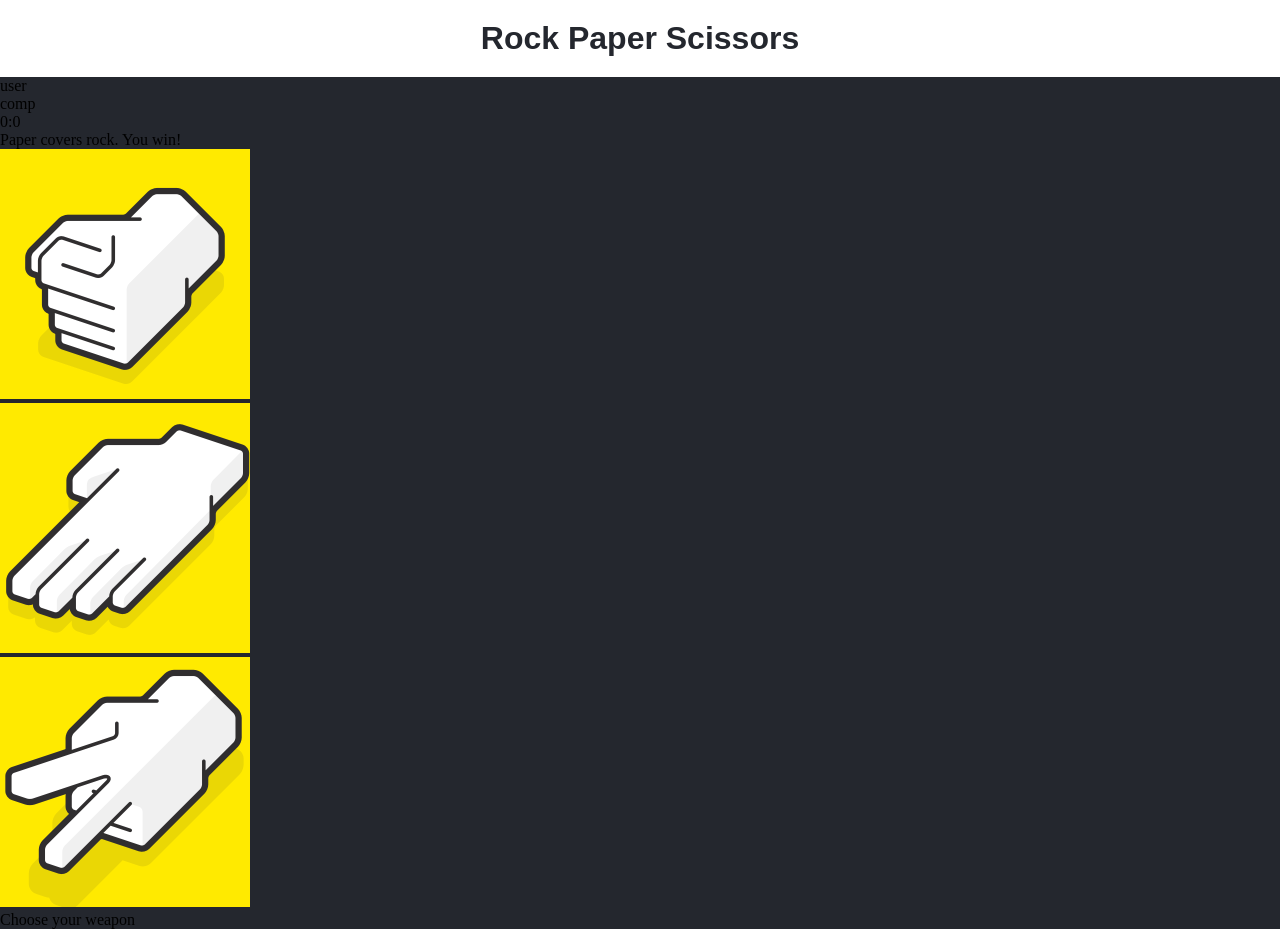
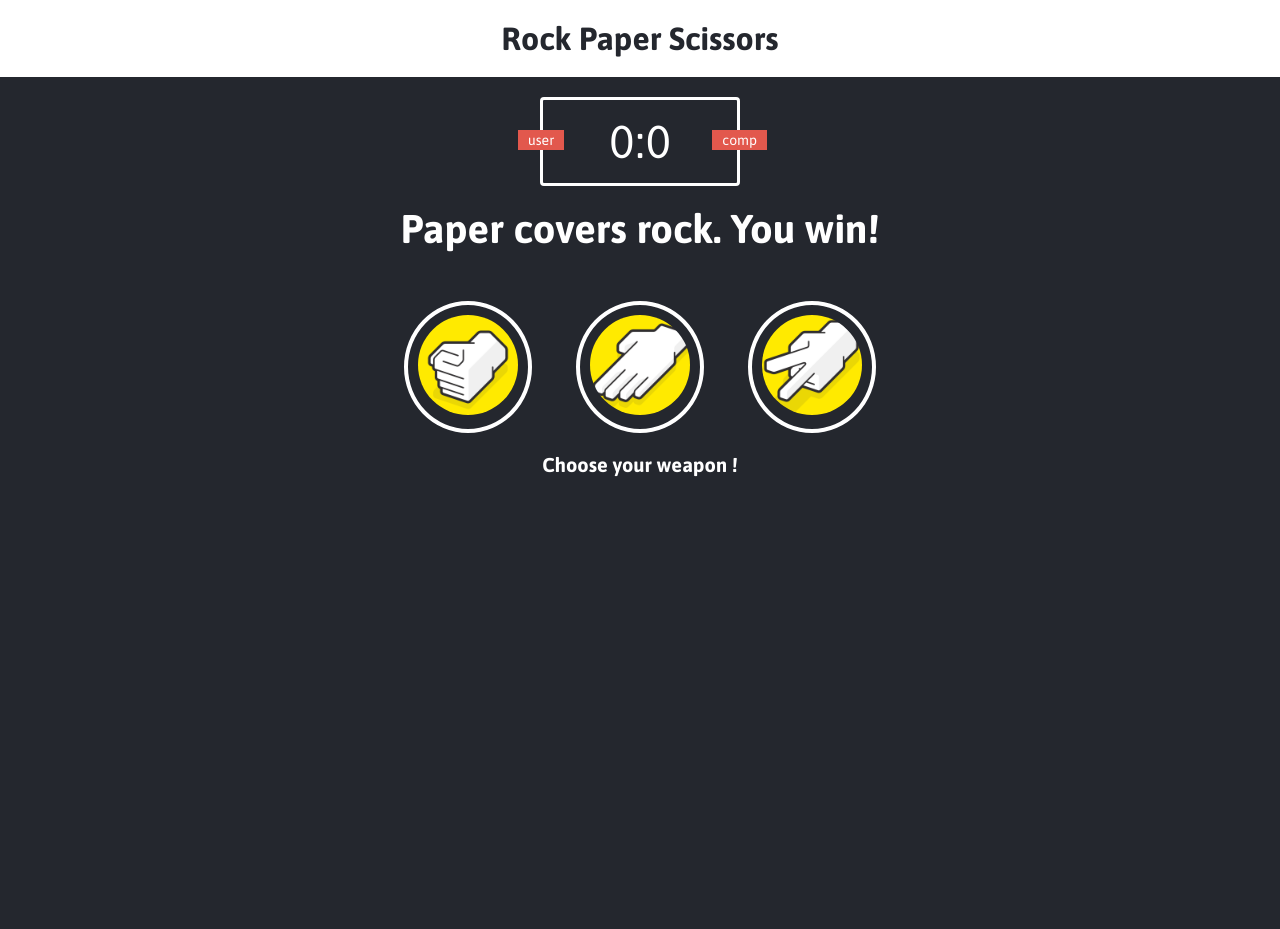
Before and after one commit to OmidCode/Rock-Paper-Scissors, a plain HTML site: page index.html in a window 1280 px wide. After the commit the page ends 800 px from the top, so only its background shows below. Drawn offline with Linux system fonts and the light colour scheme.

Commit message:
css part done

```diff
--- a/index.html
+++ b/index.html
@@ -23,14 +23,17 @@
         <p>Paper covers rock. You win!</p>
     </div>
 
-    <div class="choices"></div>
-        <div class="choice" id="r"></div>
-            <img src="images/rock.png" alt="">
-        <div class="choice" id="p"></div>
-            <img src="images/paper.png" alt="">
-        <div class="choice" id="s"></div>
-            <img src="images/scissors.png" alt="">
-
-    <p id="instruction-message">Choose your weapon</p>
+    <div class="choices">
+        <div class="choice" id="r">
+            <img src="images/rock.png" alt="hand doing rock">
+        </div>
+        <div class="choice" id="p">
+            <img src="images/paper.png" alt="hand doing paper">
+        </div>
+        <div class="choice" id="s">
+            <img src="images/scissors.png" alt="hand doing scissors">
+        </div>
+    </div>
+    <p id="instruction-message">Choose your weapon !</p>
 </body>
 </html>
--- a/styles.css
+++ b/styles.css
@@ -1,3 +1,5 @@
+@import url('https://fonts.googleapis.com/css2?family=Asap:wght@400;500;700&display=swap');
+
 * {
     margin: 0;
     padding: 0;
@@ -16,5 +18,83 @@ header {
 header > h1 {
     color: #24272E;
     text-align: center;
-    font-family: sans-serif;
+    font-family: Asap, sans-serif;
 }
+
+.score-board {
+    margin: 20px auto;
+    border: 3px solid white;
+    border-radius: 4px;
+    text-align: center;
+    width: 200px;
+    color: white;
+    font-size: 46px;
+    padding: 15px 20px;
+    font-family: Asap, sans-serif;
+    position: relative;
+}
+
+.badge {
+    background: #E2584D;
+    color: white;
+    font-size: 14px;
+    padding: 2px 10px;
+    font-family: Asap, sans-serif;
+}
+
+#user-label {
+    position: absolute;
+    top: 30px;
+    left: -25px;
+}
+
+#computer-label {
+    position: absolute;
+    top: 30px;
+    right: -30px;
+}
+
+.result {
+    font-size: 40px;
+    color: white;
+}
+
+.result > p {
+    text-align: center;
+    font-weight: bold;
+    font-family: Asap, sans-serif;
+}
+
+.choices {
+    margin-top: 50px;
+    text-align: center;
+}
+
+.choice {
+    border: 4px solid white;
+    border-radius: 50%;
+    margin: 0 20px;
+    padding: 10px;
+    display: inline-block;
+    transition: all 0.3s ease;
+}
+
+.choice:hover {
+    cursor: pointer;
+    background: white;
+}
+
+img {
+    border-radius:100%;
+    height: 100px;
+    width: auto;
+}
+
+#instruction-message {
+    text-align: center;
+    color: white;
+    font-family: Asap, sans-serif;
+    font-weight: bold;
+    font-size: 20px;
+    margin-top: 20px;
+}
```
